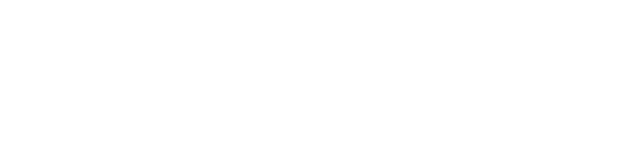
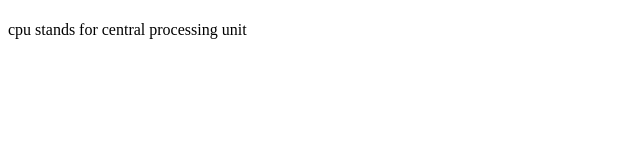
Before and after one commit to iamneo-production/edeabbacadbabaadaeccdfffebaeceaec, a website: page public/index.html in a window 1280 px wide. Shown: the whole page, without its empty margins (0-640 px from the left). Drawn offline with Linux system fonts and the light colour scheme.

Commit message:
Backup Commit

```diff
--- a/public/index.html
+++ b/public/index.html
@@ -10,6 +10,7 @@
 <body>
    <h1></h1>
     <h2></h2>
+    cpu stands for central processing unit
 
 </body>
 </html>
```
